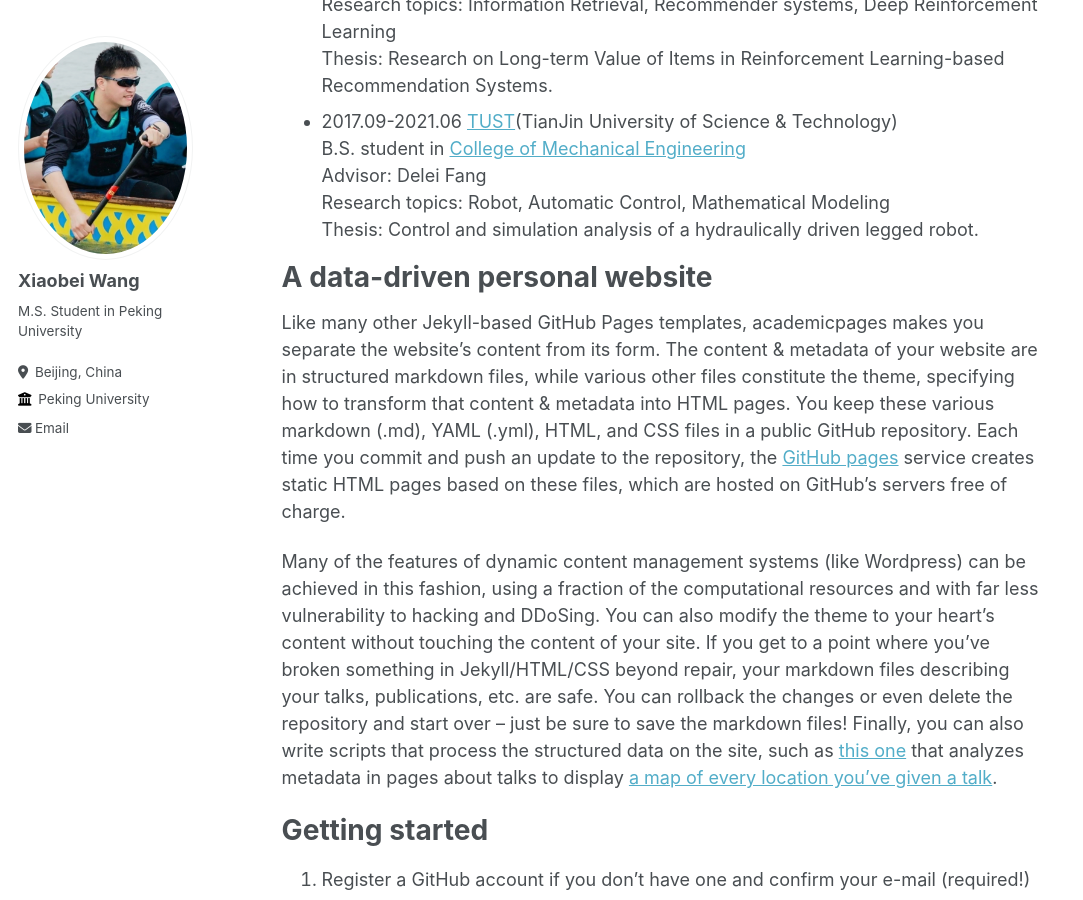
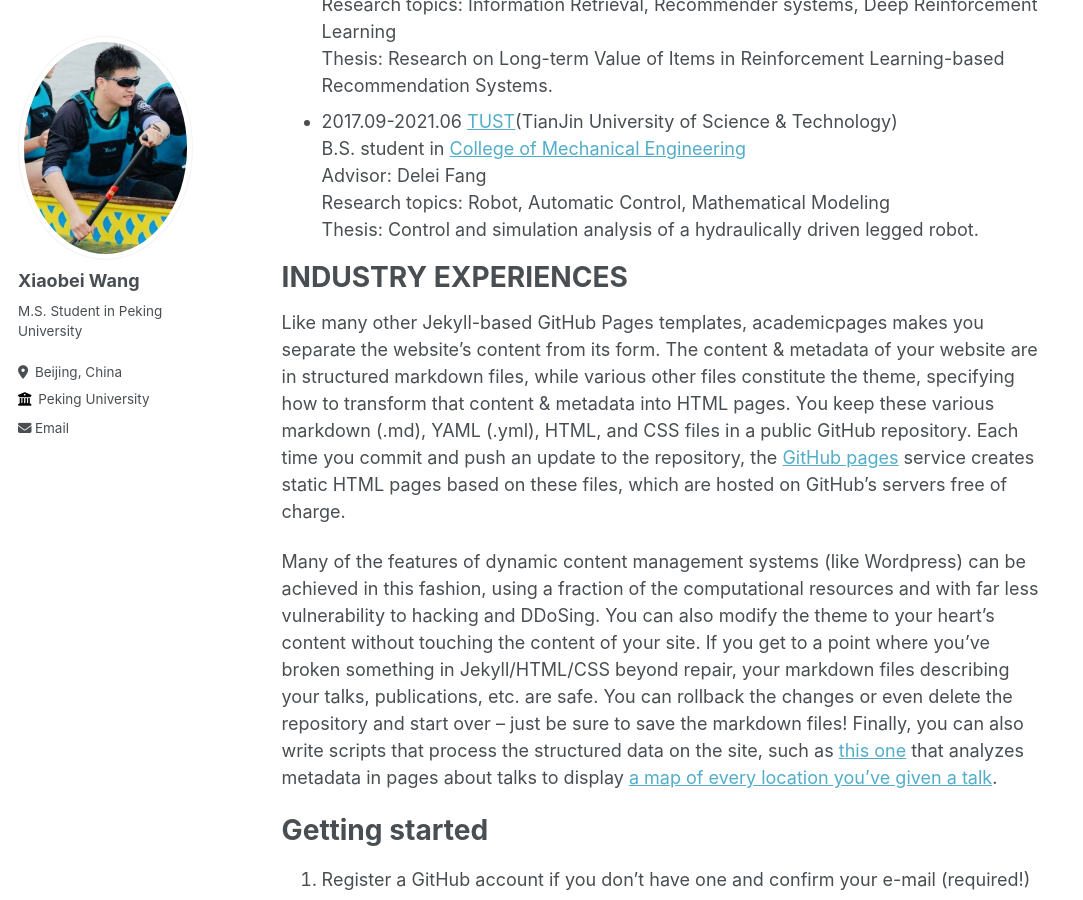
Before and after one commit to wangxiaobei822/wangxiaobei822.github.io, a Jekyll site: the page built from _pages/about.md, in a window 1280 px wide and 900 px high, scrolled down 565 px. Shown: the whole window, without its empty margins (0-1083 px from the left). Built offline with Jekyll 4.4.1, drawn with Linux system fonts in a browser that asks for light colours.

Commit message:
Update about.md

```diff
--- a/_pages/about.md
+++ b/_pages/about.md
@@ -27,7 +27,7 @@ Thesis: Control and simulation analysis of a hydraulically driven legged robot.
 
 
 
-A data-driven personal website
+INDUSTRY EXPERIENCES
 ======
 Like many other Jekyll-based GitHub Pages templates, academicpages makes you separate the website's content from its form. The content & metadata of your website are in structured markdown files, while various other files constitute the theme, specifying how to transform that content & metadata into HTML pages. You keep these various markdown (.md), YAML (.yml), HTML, and CSS files in a public GitHub repository. Each time you commit and push an update to the repository, the [GitHub pages](https://pages.github.com/) service creates static HTML pages based on these files, which are hosted on GitHub's servers free of charge.
 
```
